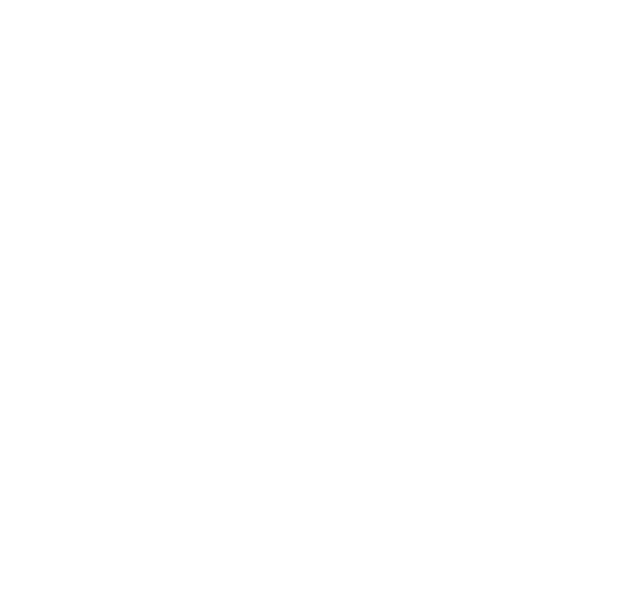
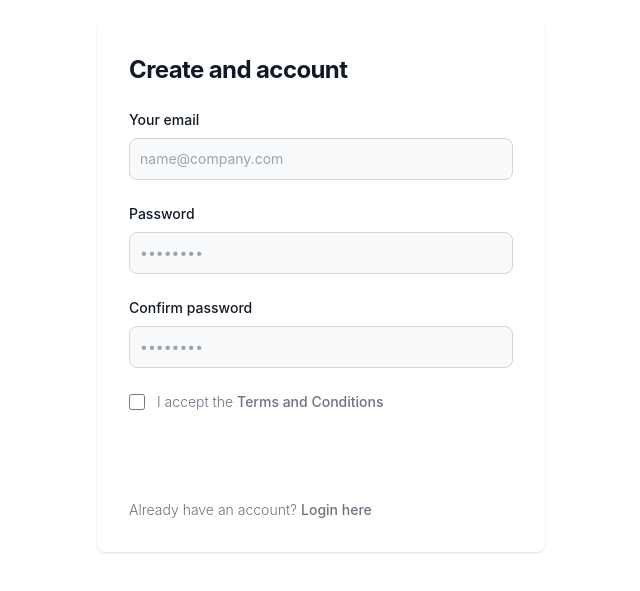
Before and after one commit to VirgiawanLR/mini-cashier-group1-FE, a React (Create React App) app: page /sign-up in a window 1280 px wide. Before the commit this address had no page. Shown: the part 113-704 px from the top of the page, without its empty margins (319-959 px from the left). Built offline with nearby package versions, Linux system fonts and the light colour scheme.

Commit message:
initialize sign-up page

```diff
--- a/src/App.js
+++ b/src/App.js
@@ -1,12 +1,12 @@
 import "./App.css";
 import { Route, Routes } from "react-router-dom";
-import LoginPage from "./pages/LoginPage";
+import SignUp from "./pages/SignUp";
 
 function App() {
   return (
     <div>
       <Routes>
-        <Route path="/login" element={<LoginPage />} />
+        <Route path="/sign-up" element={<SignUp />} />
       </Routes>
     </div>
   );
--- /dev/null
+++ b/src/components/user/registration/TermsAndCondition.jsx
@@ -0,0 +1,86 @@
+import React from "react";
+
+function TermsAndCondition() {
+  return (
+    <div>
+      <h1>Terms and Conditions</h1>
+
+      <h2>Introduction</h2>
+      <p>
+        These Website Standard Terms and Conditions written on this webpage
+        shall manage your use of our website, Webiste Name accessible at
+        www.example.com.
+      </p>
+
+      <h2>Intellectual Property Rights</h2>
+      <p>
+        Unless otherwise stated, we or our licensors own the intellectual
+        property rights in the website and material on the website. Subject to
+        the license below, all these intellectual property rights are reserved.
+      </p>
+
+      <h2>Restrictions</h2>
+      <p>You are specifically restricted from all of the following:</p>
+      <ul>
+        <li>publishing any website material in any other media;</li>
+        <li>
+          selling, sublicensing and/or otherwise commercializing any website
+          material;
+        </li>
+        <li>publicly performing and/or showing any website material;</li>
+        <li>
+          using this website in any way that is or may be damaging to this
+          website;
+        </li>
+        <li>
+          using this website in any way that impacts user access to this
+          website;
+        </li>
+        <li>
+          using this website contrary to applicable laws and regulations, or in
+          a way that causes, or may cause, harm to the website, or to any person
+          or business entity;
+        </li>
+        <li>
+          engaging in any data mining, data harvesting, data extracting or any
+          other similar activity in relation to this website, or while using
+          this website;
+        </li>
+        <li>using this website to engage in any advertising or marketing;</li>
+      </ul>
+
+      <h2>Indemnification</h2>
+      <p>
+        You agree to indemnify, defend and hold us and our affiliates, partners,
+        officers, directors, agents, contractors, licensors, service providers,
+        subcontractors, suppliers, interns and employees, harmless from any
+        claim or demand, including reasonable attorneys' fees, made by any
+        third-party due to or arising out of your breach of these Terms of
+        Service or the documents they incorporate by reference, or your
+        violation of any law or the rights of a third-party.
+      </p>
+
+      <h2>Termination</h2>
+      <p>
+        We may terminate or suspend access to our Service immediately, without
+        prior notice or liability, for any reason whatsoever, including without
+        limitation if you breach the Terms.
+      </p>
+
+      <h2>Governing Law</h2>
+      <p>
+        These Terms shall be governed and construed in accordance with the laws
+        of the State of Indonesia, United States, without regard to its conflict
+        of law provisions.
+      </p>
+
+      <h2>Contact Us</h2>
+      <p>
+        If you have any questions about these Terms and Conditions, please
+        contact us at admin@tokoku.mail.com
+      </p>
+    </div>
+  );
+}
+
+export default TermsAndCondition;
--- a/src/pages/LoginPage.jsx
+++ /dev/null
@@ -1,7 +0,0 @@
-import React from "react";
-
-function LoginPage() {
-  return <div>LoginPage</div>;
-}
-
-export default LoginPage;
--- /dev/null
+++ b/src/pages/SignUp.jsx
@@ -0,0 +1,164 @@
+import React from "react";
+import { Formik, Form } from "formik";
+import * as Yup from "yup";
+import TermsAndCondition from "../components/user/registration/TermsAndCondition";
+
+function SignUp() {
+  const registerSchema = Yup.object().shape({
+    username: Yup.string().required("Must not blank"),
+    email: Yup.string()
+      .required("Must not blank")
+      .email("Invalid email format"),
+    password: Yup.string()
+      .min(8, "Password is too short - at least 8 chars minimum")
+      .matches(
+        /^(?=.*[0-9])(?=.*[!@#$%^&*])[a-zA-Z0-9!@#$%^&*]{6,16}$/,
+        "Password should contain atleast one number and one special character"
+      )
+      .required("Must not blank"),
+    phoneNumber: Yup.number().required("Must not blank"),
+  });
+  return (
+    <section classNameName="bg-gray-50 dark:bg-gray-900">
+      <div className=""></div>
+      <div>
+        <div
+          className="flex flex-col items-center justify-center
+          px-6 py-8 mx-auto md:h-screen lg:py-0"
+        >
+          <div
+            className="w-full bg-white rounded-lg shadow dark:border
+            md:mt-0 sm:max-w-md xl:p-0 dark:bg-gray-800 dark:border-gray-700"
+          >
+            <div className="p-6 space-y-4 md:space-y-6 sm:p-8">
+              <h1
+                className="text-xl font-bold leading-tight tracking-tight
+              text-gray-900 md:text-2xl dark:text-white"
+              >
+                Create and account
+              </h1>
+              <form className="space-y-4 md:space-y-6" action="#">
+                <div>
+                  <label
+                    for="email"
+                    className="block mb-2 text-sm font-medium text-gray-900
+                  dark:text-white"
+                  >
+                    Your email
+                  </label>
+                  <input
+                    type="email"
+                    name="email"
+                    id="email"
+                    className="bg-gray-50 border border-gray-300
+                    text-gray-900 sm:text-sm rounded-lg focus:ring-primary-600
+                    focus:border-primary-600 block w-full p-2.5 dark:bg-gray-700
+                    dark:border-gray-600 dark:placeholder-gray-400
+                    dark:text-white dark:focus:ring-blue-500
+                    dark:focus:border-blue-500"
+                    placeholder="name@company.com"
+                    required=""
+                  />
+                </div>
+                <div>
+                  <label
+                    for="password"
+                    className="block mb-2 text-sm font-medium text-gray-900
+                     dark:text-white"
+                  >
+                    Password
+                  </label>
+                  <input
+                    type="password"
+                    name="password"
+                    id="password"
+                    placeholder="••••••••"
+                    className="bg-gray-50 border border-gray-300
+                    text-gray-900 sm:text-sm rounded-lg
+                    focus:ring-primary-600 focus:border-primary-600
+                    block w-full p-2.5 dark:bg-gray-700 dark:border-gray-600
+                    dark:placeholder-gray-400 dark:text-white
+                    dark:focus:ring-blue-500 dark:focus:border-blue-500"
+                    required=""
+                  />
+                </div>
+                <div>
+                  <label
+                    for="confirm-password"
+                    className="block mb-2 text-sm font-medium text-gray-900
+                    dark:text-white"
+                  >
+                    Confirm password
+                  </label>
+                  <input
+                    type="confirm-password"
+                    name="confirm-password"
+                    id="confirm-password"
+                    placeholder="••••••••"
+                    className="bg-gray-50 border border-gray-300
+                    text-gray-900 sm:text-sm rounded-lg focus:ring-primary-600
+                    focus:border-primary-600 block w-full p-2.5 dark:bg-gray-700
+                    dark:border-gray-600 dark:placeholder-gray-400
+                    dark:text-white dark:focus:ring-blue-500
+                    dark:focus:border-blue-500"
+                    required=""
+                  />
+                </div>
+                <div className="flex items-start">
+                  <div className="flex items-center h-5">
+                    <input
+                      id="terms"
+                      aria-describedby="terms"
+                      type="checkbox"
+                      className="w-4 h-4 border border-gray-300 rounded
+                      bg-gray-50 focus:ring-3 focus:ring-primary-300
+                      dark:bg-gray-700 dark:border-gray-600
+                      dark:focus:ring-primary-600 dark:ring-offset-gray-800"
+                      required=""
+                    />
+                  </div>
+                  <div className="ml-3 text-sm">
+                    <label
+                      for="terms"
+                      className="font-light text-gray-500 dark:text-gray-300"
+                    >
+                      I accept the{" "}
+                      <a
+                        className="font-medium text-primary-600 hover:underline
+                         dark:text-primary-500"
+                        href="#"
+                      >
+                        Terms and Conditions
+                      </a>
+                    </label>
+                  </div>
+                </div>
+                <button
+                  type="submit"
+                  className="w-full text-white bg-primary-600 hover:bg-primary-700
+                  focus:ring-4 focus:outline-none focus:ring-primary-300 font-medium
+                  rounded-lg text-sm px-5 py-2.5 text-center dark:bg-primary-600
+                  dark:hover:bg-primary-700 dark:focus:ring-primary-800"
+                >
+                  Create an account
+                </button>
+                <p className="text-sm font-light text-gray-500 dark:text-gray-400">
+                  Already have an account?{" "}
+                  <a
+                    href="#"
+                    className="font-medium text-primary-600 hover:underline
+                    dark:text-primary-500"
+                  >
+                    Login here
+                  </a>
+                </p>
+              </form>
+            </div>
+          </div>
+        </div>
+      </div>
+    </section>
+  );
+}
+
+export default SignUp;
--- a/tailwind.config.js
+++ b/tailwind.config.js
@@ -2,7 +2,14 @@
 module.exports = {
   content: ["./src/**/*.{js,jsx,ts,tsx}"],
   theme: {
-    extend: {},
+    extend: {
+      colors: {
+        primary: "#14b8a6",
+        tertiary: "#16a34a",
+        dark: "#334155",
+        secondary: "#64748b",
+      },
+    },
   },
   plugins: [],
 };
```
Also changed, not shown: src/assets/images/cart-icon.png (added).
